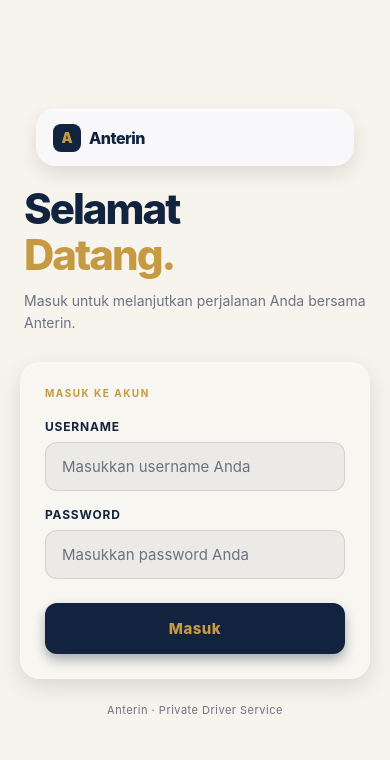
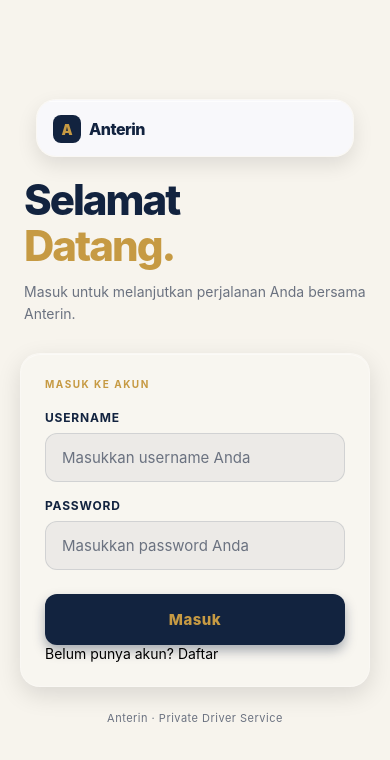
Before and after one commit to bramest1654/Project-React-Native, a React Native app: screen /Login in a window 390 px wide. Shown: the top 760 px of the page. Built offline with nearby package versions, Linux system fonts and the light colour scheme.

Commit message:
Add register mode to login screen

```diff
--- a/src/screens/LoginScreen.jsx
+++ b/src/screens/LoginScreen.jsx
@@ -15,13 +15,19 @@ import Input from "../components/Input";
 export default function LoginScreen({ navigation }) {
   const styles = getStyles(theme);
 
-    const [username, setUsername] = useState("");
+  const [username, setUsername] = useState("");
   const [password, setPassword] = useState("");
   const [error, setError] = useState("");
+  const [mode, setMode] = useState("login");
+  const [name, setName] = useState("");
 
   function handleLogin() {
+    if(mode === "register" && name === "") {
+      setError("Nama Anda wajib diisi")
+      return;
+    }
     if (username === "") {
-      setError("Username wajib diisi");
+      setError("Username Anda wajib diisi");
       return;
     }
     if (password.length < 6) {
@@ -51,7 +57,18 @@ export default function LoginScreen({ navigation }) {
         </View>
 
         <GlassCard style={styles.formCard}>
-          <Text style={styles.eyebrow}>MASUK KE AKUN</Text>
+          <Text style={styles.eyebrow}>
+            {mode === "login" ? "MASUK KE AKUN" : "DAFTAR AKUN BARU"}
+          </Text>
+
+          {mode === "register" && (
+            <Input
+              label="Nama Lengkap"
+              placeholder="Masukkan nama lengkap Anda"
+              onChangeText={setName}
+              value={name}
+            />
+          )}
 
           <Input
             label="Username"
@@ -61,7 +78,6 @@ export default function LoginScreen({ navigation }) {
             autoCapitalize="none"
             autoCorrect={false}
           />
-
           <Input
             label="Password"
             placeholder="Masukkan password Anda"
@@ -69,7 +85,7 @@ export default function LoginScreen({ navigation }) {
             onChangeText={setPassword}
             value={password}
           />
-                   {error !== "" && <Text style={styles.errorText}>{error}</Text>}
+          {error !== "" && <Text style={styles.errorText}>{error}</Text>}
           <Pressable
             style={({ pressed }) => [
               styles.loginButton,
@@ -77,7 +93,21 @@ export default function LoginScreen({ navigation }) {
             ]}
             onPress={handleLogin}
           >
-            <Text style={styles.loginButtonText}>Masuk</Text>
+            <Text style={styles.loginButtonText}>
+              {mode === "login" ? "Masuk" : "Daftar"}
+            </Text>
+          </Pressable>
+          <Pressable
+            onPress={() => {
+              setMode(mode === "login" ? "register" : "login");
+              setError("");
+            }}
+          >
+            <Text style={styles.switchText}>
+              {mode === "login"
+                ? "Belum punya akun? Daftar"
+                : "Sudah punya akun? Masuk"}
+            </Text>
           </Pressable>
         </GlassCard>
 
@@ -96,9 +126,12 @@ const getStyles = (theme) =>
       backgroundColor: theme.paper,
     },
         errorText: {
-      color: "#D64545",
-      marginBottom: 12,
-    },
+          switchText: {
+      color: theme.text,
+      textAlign: "center",
+      marginTop: 16,
+    }
+  },
     scrollContent: {
       flexGrow: 1,
       paddingHorizontal: 20,
```
